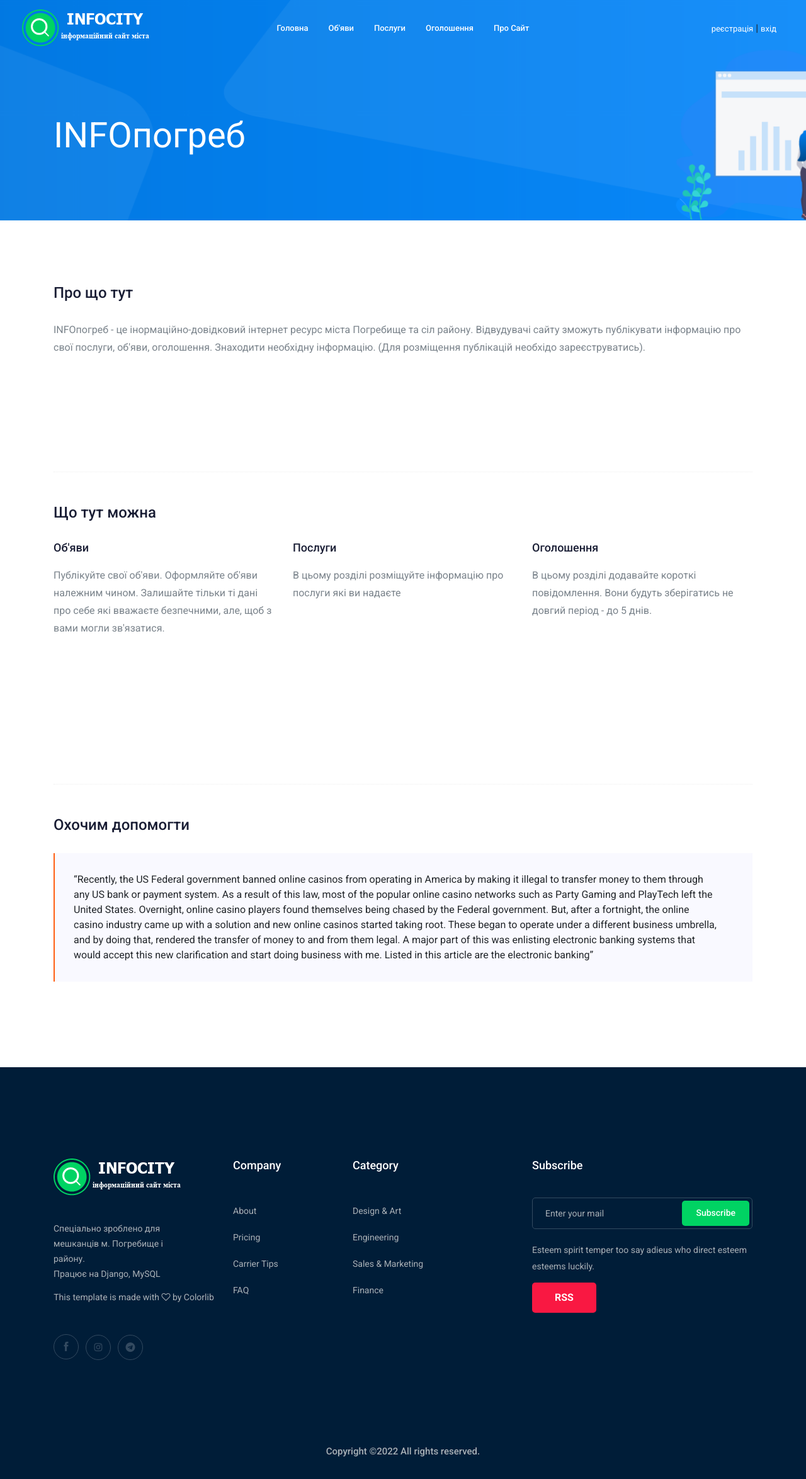
After one commit to sinner885/infopogreb_project, a Django app: page /about/ in a window 1280 px wide. The commit adds this page. Shown: the whole page at 63% size. Run offline with Django 4.2, Linux system fonts and the light colour scheme; some libraries are stand-ins or nearby versions.

Commit message:
Добавлен раздел Про сайт

```diff
--- /dev/null
+++ b/infopogreb/advert/templates/advert/about.html
@@ -0,0 +1,78 @@
+{% extends 'base.html' %}
+{% load static %}
+{% block title %}
+    Про сайт | {{ block.super }}
+{% endblock %}
+
+{% block content %}
+
+<!-- Start Sample Area -->
+<section class="sample-text-area">
+    <div class="container box_1170">
+        <h3 class="text-heading">Про що тут</h3>
+        <p class="sample-text">
+            INFOпогреб - це інормаційно-довідковий інтернет ресурс міста Погребище та сіл району. Відвудувачі сайту зможуть публікувати інформацію про свої послуги, об'яви, оголошення. Знаходити необхідну інформацію. (Для розміщення публікацій необхідо зареєструватись).
+
+        </p>
+    </div>
+</section>
+<!-- End Sample Area -->
+
+<section class="sample-text-area">
+    <div class="container box_1170">
+        <div class="section-top-border">
+            <h3 class="mb-30">Що тут можна</h3>
+            <div class="row">
+                <div class="col-md-4">
+                    <div class="single-defination">
+                        <h4 class="mb-20">Об'яви</h4>
+                        <p>Публікуйте свої об'яви. Оформляйте об'яви належним чином. Залишайте тільки ті дані про себе які вважаєте безпечними, але, щоб з вами могли зв'язатися.</p>
+                    </div>
+                </div>
+                <div class="col-md-4">
+                    <div class="single-defination">
+                        <h4 class="mb-20">Послуги</h4>
+                        <p>В цьому розділі розміщуйте інформацію про послуги які ви надаєте</p>
+                    </div>
+                </div>
+                <div class="col-md-4">
+                    <div class="single-defination">
+                        <h4 class="mb-20">Оголошення</h4>
+                        <p>В цьому розділі додавайте короткі повідомлення. Вони будуть зберігатись не довгий період - до 5 днів.</p>
+                    </div>
+                </div>
+            </div>
+        </div>
+    </div>
+</section>
+
+<section class="sample-text-area">
+    <div class="container box_1170">
+        <div class="section-top-border">
+            <h3 class="mb-30">Охочим допомогти</h3>
+            <div class="row">
+                <div class="col-lg-12">
+                    <blockquote class="generic-blockquote">
+                        “Recently, the US Federal government banned online casinos from operating in America by
+                        making it illegal to
+                        transfer money to them through any US bank or payment system. As a result of this law, most
+                        of the popular
+                        online casino networks such as Party Gaming and PlayTech left the United States. Overnight,
+                        online casino
+                        players found themselves being chased by the Federal government. But, after a fortnight, the
+                        online casino
+                        industry came up with a solution and new online casinos started taking root. These began to
+                        operate under a
+                        different business umbrella, and by doing that, rendered the transfer of money to and from
+                        them legal. A major
+                        part of this was enlisting electronic banking systems that would accept this new
+                        clarification and start doing
+                        business with me. Listed in this article are the electronic banking”
+                    </blockquote>
+                </div>
+            </div>
+        </div>
+    </div>
+</section>
+
+{% endblock %}
--- a/infopogreb/advert/urls.py
+++ b/infopogreb/advert/urls.py
@@ -10,6 +10,7 @@ urlpatterns = [
     path('detail_advert/<str:slug>/update/', views.advert_edit, name='advert_edit'),
     path('detail_advert/<str:slug>/delete/', views.advert_delete, name='advert_delete'),
     path('category/<int:category_id>',views.get_category, name='category'),
+    path('about/', views.about, name='about'),
     path('feed/', LatestAdvertFeed(), name='advert_feed'),
 
 ]
--- a/infopogreb/advert/views.py
+++ b/infopogreb/advert/views.py
@@ -32,6 +32,10 @@ def advert(request):
     page_number = request.GET.get('page')
     page_obj = paginator.get_page(page_number)
     return render(request, 'advert/advert.html', {'page_obj': page_obj, 'cats': cats, 'adverts': adverts})
+
+
+def about(request):
+    return render(request, 'advert/about.html')
 
 
 def detail_advert(request, slug):
--- a/infopogreb/templates/base.html
+++ b/infopogreb/templates/base.html
@@ -59,21 +59,21 @@
                                             <li><a href="{% url 'home' %}">Головна</a></li>
                                             <li><a href="{% url 'advert' %}">Об'яви</a></li>
                                             <li><a href="#">Послуги</a></li>
-                                            <li><a href="#"></a></li>
+                                            <li><a href="#">Оголошення</a></li>
                                         <!--    <li><a href="#">pages <i class="ti-angle-down"></i></a>
                                                 <ul class="submenu">
                                                     <li><a href="candidate.html">Candidates </a></li>
                                                     <li><a href="job_details.html">job details </a></li>
                                                     <li><a href="elements.html">elements</a></li>
                                                 </ul>
-                                            </li>-->
+                                            </li>
                                             <li><a href="#">blog <i class="ti-angle-down"></i></a>
                                                 <ul class="submenu">
                                                     <li><a href="blog.html">blog</a></li>
                                                     <li><a href="single-blog.html">single-blog</a></li>
                                                 </ul>
-                                            </li>
-                                            <li><a href="contact.html">Contact</a></li>
+                                            </li>-->
+                                            <li><a href="{% url 'about' %}">Про сайт</a></li>
                                         </ul>
                                     </nav>
                                 </div>
@@ -162,6 +162,9 @@
                                 <br>
                                 Працює на Django, MySQL
                             </p>
+                            <p class="copy_right text-center">
+                             This template is made with <i class="fa fa-heart-o" aria-hidden="true"></i> by <a href="https://colorlib.com" target="_blank">Colorlib</a>
+                            </p>
                             <div class="socail_links">
                                 <ul>
                                     <li>
@@ -240,7 +243,7 @@
                     <div class="col-xl-12">
                         <p class="copy_right text-center">
                             <!-- Link back to Colorlib can't be removed. Template is licensed under CC BY 3.0. -->
-Copyright &copy;<script>document.write(new Date().getFullYear());</script> All rights reserved | This template is made with <i class="fa fa-heart-o" aria-hidden="true"></i> by <a href="https://colorlib.com" target="_blank">Colorlib</a>
+Copyright &copy;<script>document.write(new Date().getFullYear());</script> All rights reserved.
 <!-- Link back to Colorlib can't be removed. Template is licensed under CC BY 3.0. -->
                         </p>
                     </div>
```
